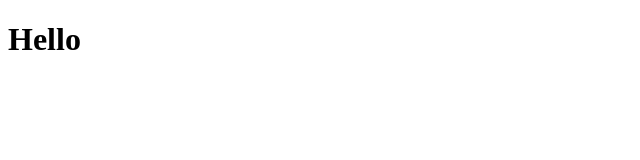
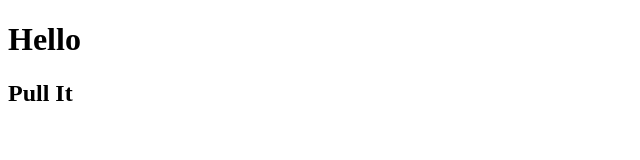
Before and after one commit to rakib-95/web-dev-project, a plain HTML site: page index.html in a window 1280 px wide. Shown: the whole page, without its empty margins (0-640 px from the left). Drawn offline with Linux system fonts and the light colour scheme.

Commit message:
Update index.html

```diff
--- a/index.html
+++ b/index.html
@@ -7,5 +7,6 @@
 </head>
 <body>
     <h1>Hello</h1>
+    <h2>Pull It</h2>
 </body>
 </html>
```
